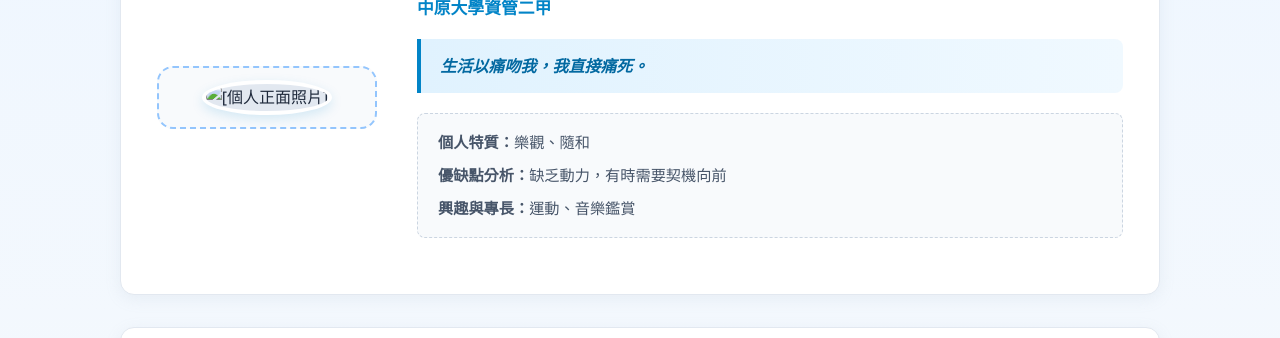
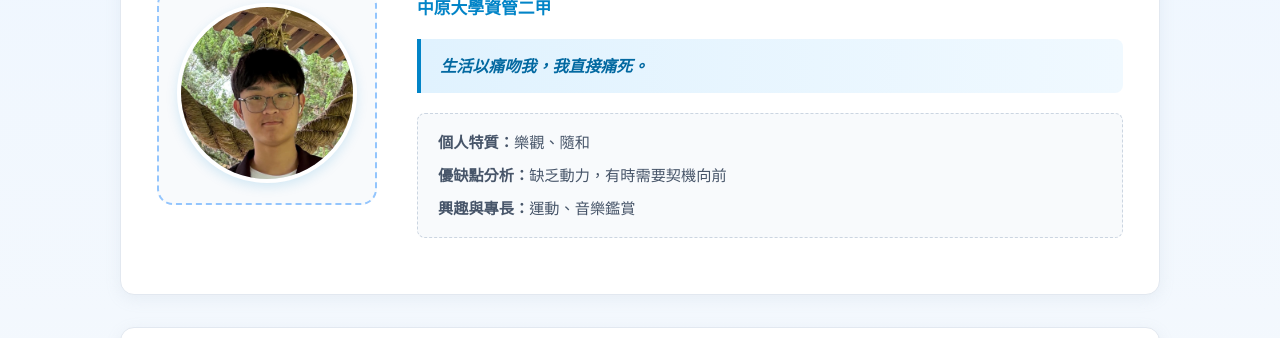
Before and after one commit to sean960106-hash/sean960106.github.io, a plain HTML site: page index.html in a window 1280 px wide. Shown: the part 194-532 px from the top of the page. Drawn offline with Linux system fonts and the light colour scheme; files whose address does not match are found by name.

Commit message:
Update image source in about section

```diff
--- a/index.html
+++ b/index.html
@@ -29,7 +29,7 @@
       <div class="about-layout">
         <aside class="profile-aside">
           <figure class="photo-frame">
-            <img src="img/4812.jpg" alt="[個人正面照片]" class="profile-photo">
+            <img src="image/IMG_4812.jpg" alt="[個人正面照片]" class="profile-photo">
           </figure>
         </aside>
 
```
